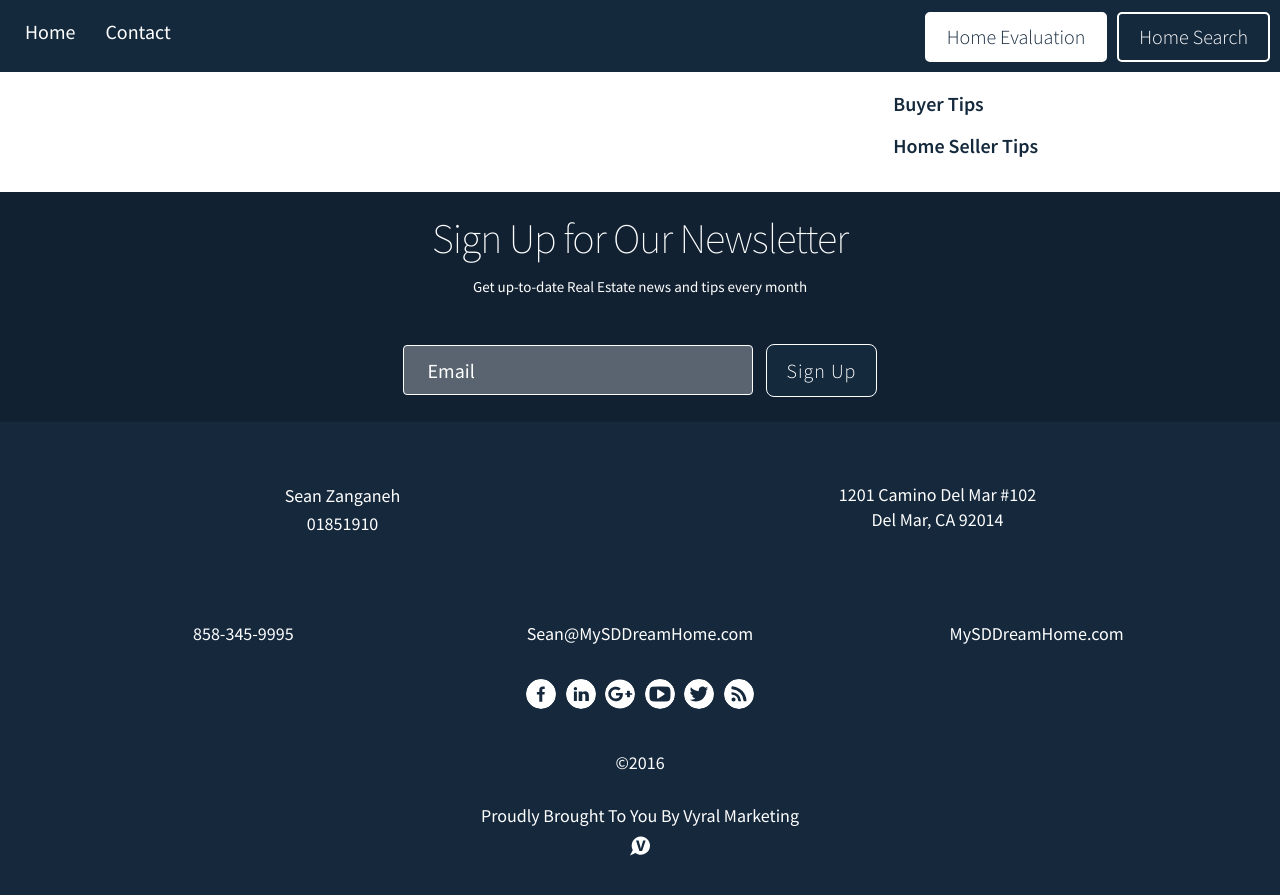
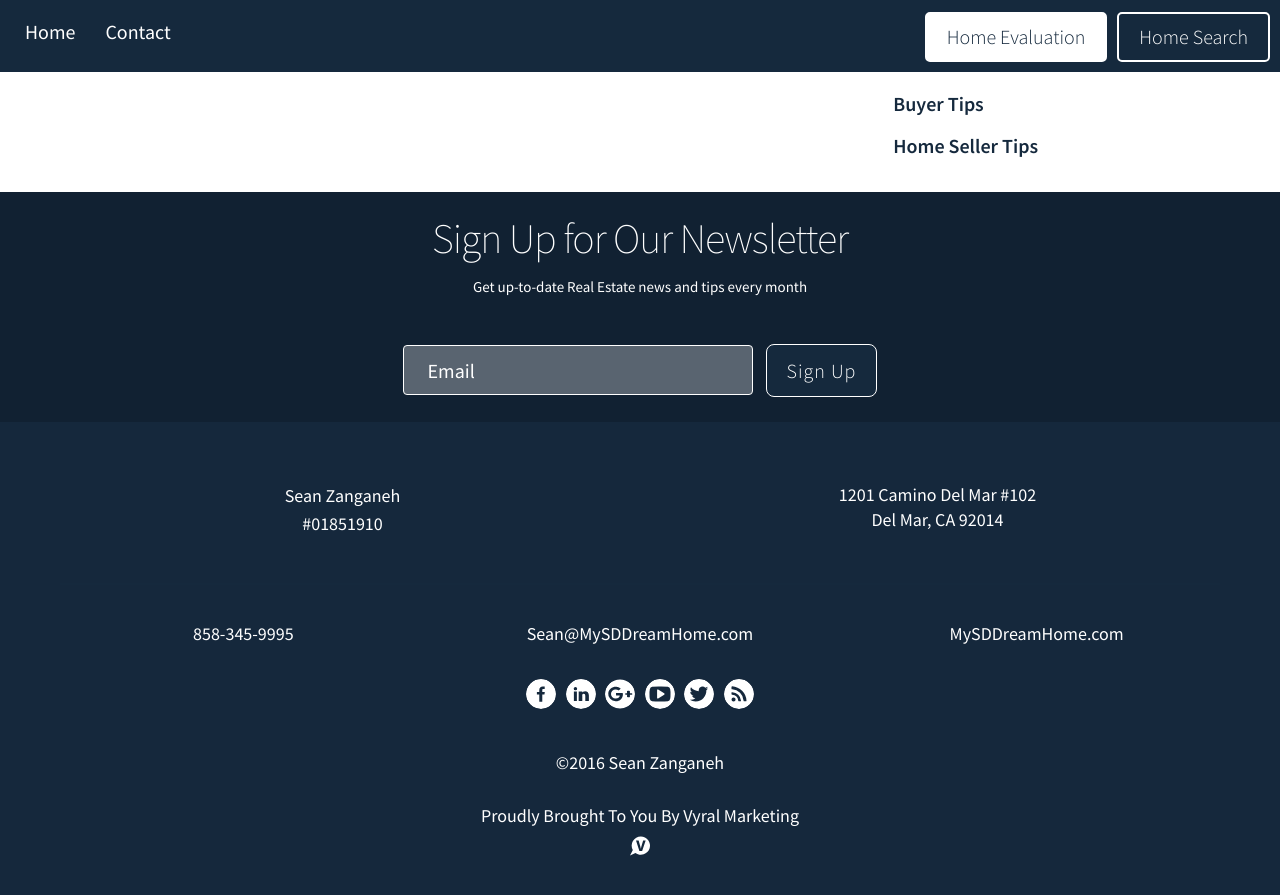
Before and after one commit to Vyral/sean-zanganeh-blog, a Jekyll site: the page built from _posts/2016-09-28-a-fox-in-space.md, in a window 1280 px wide and 900 px high, scrolled down 2257 px. Shown: the top 895 px of the window. Built offline with Jekyll 4.4.1, drawn with Linux system fonts in a browser that asks for light colours; nearby versions of some CDN libraries.

Commit message:
fixed attribution so if there is no company brand, then it displays the client's name instead

```diff
--- a/_includes/footer.html
+++ b/_includes/footer.html
@@ -6,7 +6,7 @@
 	        <div class="col-sm-6">
 	          <span itemprop="founder">{{site.data.settings.client.name}}</span>
 						{% if site.data.settings.client.license_number != null %}
-						<br><span>{{site.data.settings.client.license_number }}
+						<br><span>#{{site.data.settings.client.license_number }}
 							{% endif %}
 	        </div>
 	        <div class="col-sm-6">
@@ -29,7 +29,7 @@
 	        <div class="col-sm-4">
 	          <span itemprop="founder">{{site.data.settings.client.name}}</span>
 						{% if site.data.settings.client.license_number != null %}
-						<br><span>{{site.data.settings.client.license_number }}
+						<br><span>#{{site.data.settings.client.license_number }}
 							{% endif %}
 	        </div>
 	        <div class="col-sm-4">
@@ -42,7 +42,7 @@
 	        <div class="col-sm-3">
 	          <span itemprop="founder">{{site.data.settings.client.name}}</span>
 						{% if site.data.settings.client.license_number != null %}
-						<br><span>{{site.data.settings.client.license_number }}
+						<br><span>#{{site.data.settings.client.license_number }}
 							{% endif %}
 	        </div>
 	        <div class="col-sm-3">
@@ -70,7 +70,11 @@
 	    </div>
 	  </div>
 	  <div class="attribution">
+			{% if site.data.settings.client.brand != null %}
 	    <p>&copy;{{ site.time | date: '%Y' }} {{site.data.settings.client.brand}}</p>
+			{% else %}
+			<p>&copy;{{ site.time | date: '%Y' }} {{site.data.settings.client.name}}</p>
+			{% endif %}
 	    Proudly Brought To You By
 	    <a href="http://getvyral.com" target="_blank">
 				Vyral Marketing</a><br>
```
